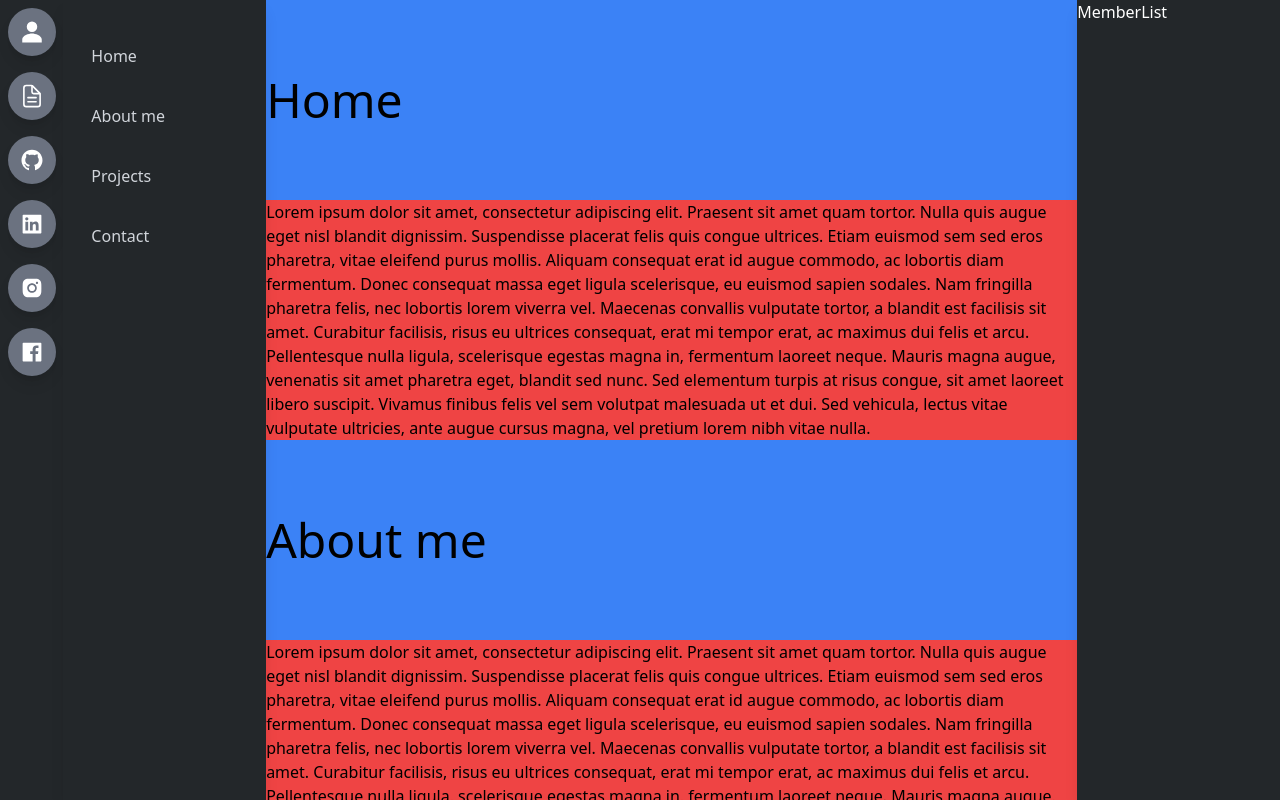
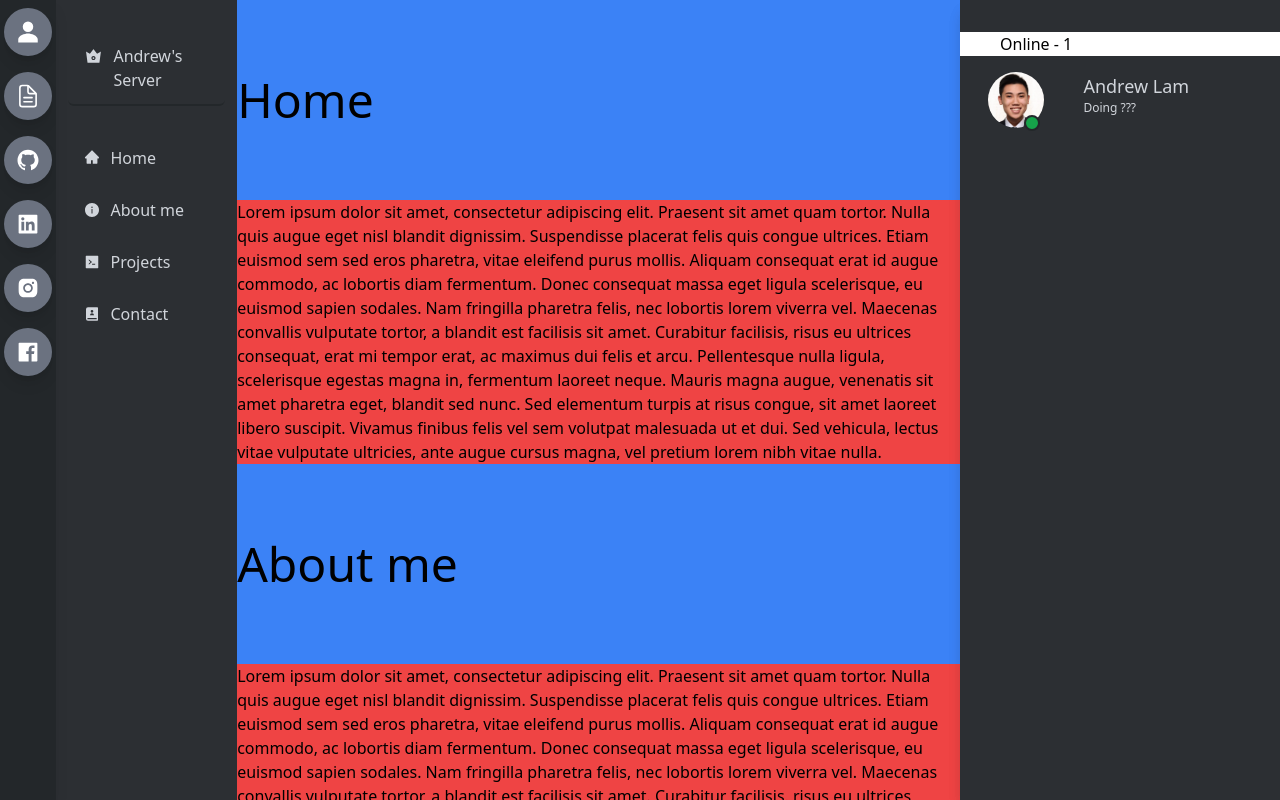
Before and after one commit to Alam624/discord-website, a React (Create React App) app: page / in a window 1280 px wide. Shown: the top 800 px of the page. Built offline with nearby package versions, Linux system fonts and the light colour scheme.

Commit message:
fixed tooltips and memberlist

```diff
--- a/src/App.js
+++ b/src/App.js
@@ -2,6 +2,7 @@ import "./App.css";
 import SideBar from "./SideBar";
 import Page from "./Page";
 import NavBar from "./NavBar";
+import MemberList from "./MemberList";
 
 function App() {
 
@@ -16,7 +17,8 @@ function App() {
   // };
 
   return (
-    <div className="flex">
+    <div className="flex relative">
+
       <SideBar />
 
       <NavBar/>
@@ -117,8 +119,9 @@ function App() {
           </p>
         </section>
       </div>
+
       <div className=" sticky top-0 right-0 h-screen w-80 m-0 flex flex-col bg-darkGray text-white shadow-lg">
-        MemberList
+        <MemberList/>
       </div>
     </div>
   );
--- /dev/null
+++ b/src/MemberList.js
@@ -0,0 +1,22 @@
+import MyImage from "./andrewfacecropped.png";
+
+const MemberList = () => {
+  return (
+    <div className="sticky top-0 right-0 h-screen w-80 m-0 flex bg-midGray flex-col shadow-lg">
+      <div className="bg-white text-black mt-8 pl-10">Online - 1</div>
+      <ul className="">
+        <li
+          className="px-4 py-3  text-gray-300 m-3 mt-1 rounded-md
+     flex-row flex mt-1 grid grid-rows-2 grid-flow-col gap-4 hover:bg-gray-600 h-[80px]"
+        >
+          <img src={MyImage} className="rounded-full w-14 h-14 row-span-3" />
+          <p className="text-lg col-span-1 ">Andrew Lam</p>
+          <p className="row-span-1 col-span-2 text-xs">Doing ???</p>
+          <div class="w-4 h-4 bg-green-600 rounded-full absolute top-[115px] right-[240px] border-darkGray border-solid border-2"></div>
+        </li>
+      </ul>
+    </div>
+  );
+};
+
+export default MemberList;
--- a/src/NavBar.js
+++ b/src/NavBar.js
@@ -1,10 +1,15 @@
+import { AiFillHome, AiFillInfoCircle,AiFillCode,AiFillCrown } from "react-icons/ai";
+import {RiContactsBook2Fill } from "react-icons/ri";
+
 const NavBar = () => {
-    return (<div className="sticky top-0 left-0 h-screen w-80 m-0 flex bg-darkGray flex-col shadow-lg">
+    return (<div className="sticky top-0 left-0 h-screen w-80 m-0 flex bg-midGray flex-col shadow-lg -z-10">
     <ul className="">
-      <a href="#home"><li className="navlink mt-8">Home</li></a>
-      <a href="#about"><li className="navlink">About me</li></a>
-      <a href="#projects"><li className="navlink">Projects</li></a>
-      <a href="#contact"><li className="navlink">Contact</li></a>
+      <li className="px-4 py-3  text-gray-300 m-3 rounded-md
+     flex-row flex mt-8 border-b-2 border-darkGray"><AiFillCrown size="24" className="relative top-[0px] " /><p className="pl-[10px]">Andrew's Server</p></li>
+      <a href="#home"><li className="navlink mt-8"><AiFillHome size="16" className="relative top-[3px] " /><p className="pl-[10px]">Home</p></li></a>
+      <a href="#about"><li className="navlink"><AiFillInfoCircle size="16" className="relative top-[4px] " /><p className="pl-[10px]">About me</p></li></a>
+      <a href="#projects"><li className="navlink"><AiFillCode size="16" className="relative top-[4px] " /><p className="pl-[10px]">Projects</p></li></a>
+      <a href="#contact"><li className="navlink"><RiContactsBook2Fill size="16" className="relative top-[4px] " /><p className="pl-[10px]">Contact</p></li></a>
     </ul>
   </div>);
 }
--- a/src/SideBar.js
+++ b/src/SideBar.js
@@ -4,12 +4,12 @@ import { IoPersonSharp, IoDocumentTextOutline } from "react-icons/io5";
 const SideBar = () => {
   return (
     <div className="sticky top-0 left-0 h-screen w-[100px] m-0 flex flex-col bg-darkGray text-white shadow-lg">
-      <SideBarIcon icon={<IoPersonSharp size="24" />} text="Home"/>
-      <SideBarIcon icon={<IoDocumentTextOutline size="26" />}text="CV" />
-      <SideBarIcon icon={<AiFillGithub size="24" />} text="Github"/>
-      <SideBarIcon icon={<AiFillLinkedin size="24" />}text="Linkedin" />
-      <SideBarIcon icon={<AiFillInstagram size="24" />}text="Instagram" />
-      <SideBarIcon icon={<AiFillFacebook size="24" />} text="Facebook"/>
+      <a href="#home"><SideBarIcon icon={<IoPersonSharp size="24" />} text="Home"/></a>
+      <a href="htt"></a><SideBarIcon icon={<IoDocumentTextOutline size="26" />}text="CV" />
+      <a href="https://github.com/Alam624" target="_blank"><SideBarIcon icon={<AiFillGithub size="24" />} text="Github"/></a>
+      <a href="https://www.linkedin.com/in/andrew-lam-994902201/" target="_blank"><SideBarIcon icon={<AiFillLinkedin size="24" />}text="Linkedin" /></a>
+      <a href="https://www.instagram.com/andrew_lambb/?hl=en" target="_blank"><SideBarIcon icon={<AiFillInstagram size="24" />}text="Instagram" /></a>
+      <a href="https://www.facebook.com/andrew.lam.161446/" target="_blank"><SideBarIcon icon={<AiFillFacebook size="24" />} text="Facebook"/></a>
 
     </div>
   );
@@ -19,7 +19,7 @@ const SideBarIcon = ({ icon, text = "tooltip" }) => {
     <div className="sidebar-icon group">
       {icon}
 
-      <span class="sidebar-tooltip group-hover:scale-100 z-10">{text}</span>
+      <span class="sidebar-tooltip group-hover:scale-100">{text}</span>
     </div>
   );
 };
--- a/src/index.css
+++ b/src/index.css
@@ -22,8 +22,8 @@
   }
 
   .navlink {
-    @apply px-4 py-3  text-gray-300 m-3 rounded-md
-    hover:bg-gray-700
+    @apply px-4 py-2  text-gray-300 m-3 rounded-md
+    hover:bg-gray-700 flex-row flex
   }
 }
 html {
--- a/tailwind.config.js
+++ b/tailwind.config.js
@@ -7,7 +7,8 @@ module.exports = {
   theme: {
     extend: {
       colors: {
-        darkGray:  '#23272A'
+        darkGray:  '#23272A',
+        midGray: '#2C2F33'
 
       },
     },
```
Also changed, not shown: src/andrewfacecropped.png (added).
